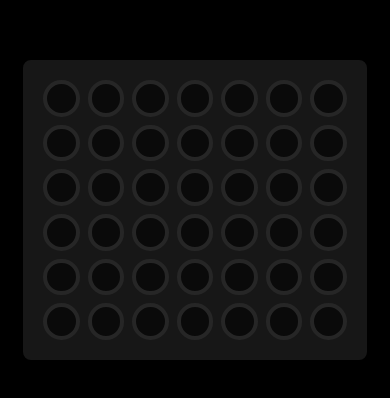
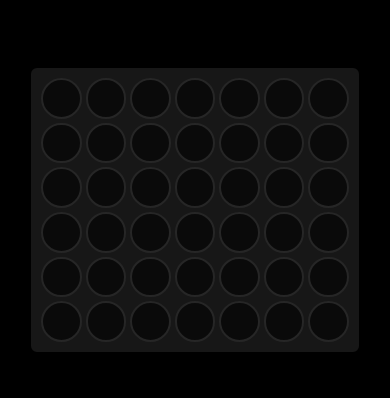
Before and after one commit to TahaShah141/GameManager, a React (Vite) app: page /connectk/play in a window 390 px wide. Shown: the part 212-610 px from the top of the page. Built offline with nearby package versions, Linux system fonts and the light colour scheme.

Commit message:
CSS changes

```diff
--- a/src/Games/ConnectK/Board.jsx
+++ b/src/Games/ConnectK/Board.jsx
@@ -27,7 +27,7 @@ export const ConnectKBoard = ({state, makeMove, newGame, playerNumber, collapsed
   return (
     <>
     <div className={`flex portrait:flex-col gap-4 sm:gap-8 items-center justify-center landscape:h-4/5 portrait:w-4/5`} >
-      <div className={`flex flex-col rounded-xl overflow-hidden p-4 border-4 bg-neutral-900
+      <div className={`flex flex-col rounded-lg md:rounded-xl overflow-hidden p-2 md:p-4 border-2 md:border-4 bg-neutral-900
       ${playerNumber !== undefined ? playerNumber === 0 ? "border-sky-500" : "border-rose-500" : "border-black"}`}>
         {board.map((row, r) =>
         <div className="flex">
@@ -50,8 +50,8 @@ const Cell = ({size, value, makeMove}) => {
   ]
 
   return (
-  <div className="p-1 lg:p-2" style={{width: `${size}px`, height: `${size}px`}}>
-    <div onClick={makeMove} className={`w-full h-full ${colors[value+1]} rounded-full border-4 md:border-8`}>
+  <div className="p-0.5 xs:p-1 lg:p-2" style={{width: `${size}px`, height: `${size}px`}}>
+    <div onClick={makeMove} className={`w-full h-full ${colors[value+1]} rounded-full border-2 xs:border-4 md:border-8`}>
 
     </div>
   </div>
```
